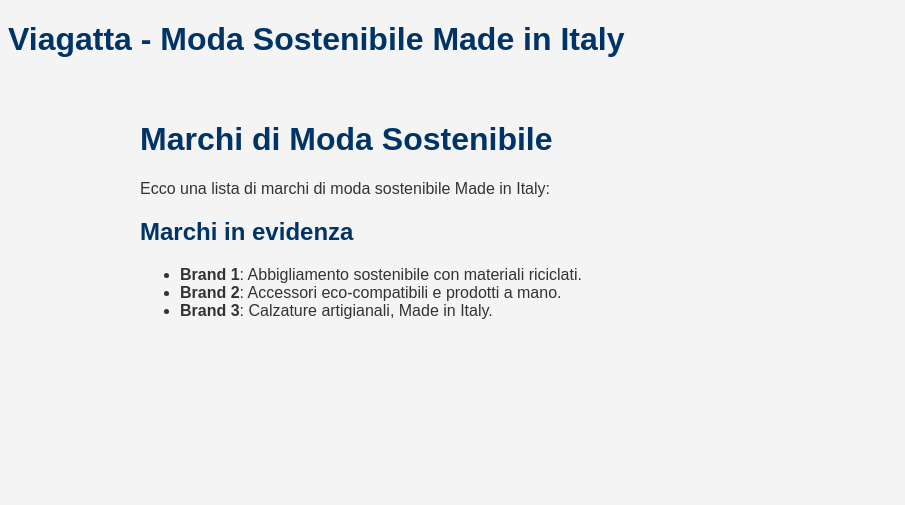
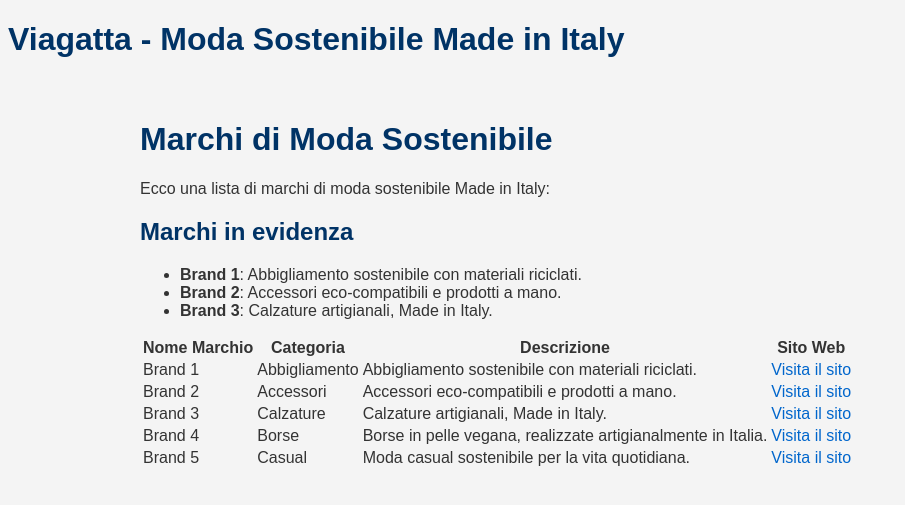
Before and after one commit to vivlet/viagatta, a Jekyll site: the page built from brands.md, in a window 1280 px wide. Shown: the top 505 px of the page, without its empty margins (0-905 px from the left). Built offline with Jekyll 4.4.1, drawn with Linux system fonts in a browser that asks for light colours.

Commit message:
Update brands.md
Fromat as table

```diff
--- a/brands.md
+++ b/brands.md
@@ -11,3 +11,11 @@ Ecco una lista di marchi di moda sostenibile Made in Italy:
 - **Brand 1**: Abbigliamento sostenibile con materiali riciclati.
 - **Brand 2**: Accessori eco-compatibili e prodotti a mano.
 - **Brand 3**: Calzature artigianali, Made in Italy.
+
+| **Nome Marchio**   | **Categoria**            | **Descrizione**                                              | **Sito Web**        |
+|--------------------|--------------------------|--------------------------------------------------------------|---------------------|
+| Brand 1            | Abbigliamento             | Abbigliamento sostenibile con materiali riciclati.            | [Visita il sito](#) |
+| Brand 2            | Accessori                | Accessori eco-compatibili e prodotti a mano.                  | [Visita il sito](#) |
+| Brand 3            | Calzature                | Calzature artigianali, Made in Italy.                         | [Visita il sito](#) |
+| Brand 4            | Borse                    | Borse in pelle vegana, realizzate artigianalmente in Italia.  | [Visita il sito](#) |
+| Brand 5            | Casual                   | Moda casual sostenibile per la vita quotidiana.               | [Visita il sito](#) |
```
